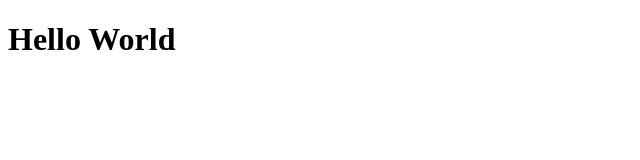
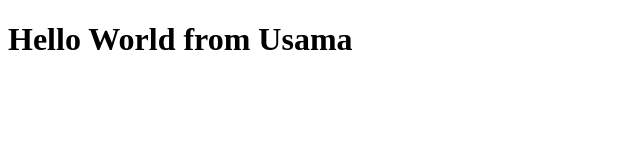
Before and after one commit to usamazahid/BootCampC1, a plain HTML site: page index.html in a window 1280 px wide. Shown: the whole page, without its empty margins (0-640 px from the left). Drawn offline with Linux system fonts and the light colour scheme.

Commit message:
Update index.html

```diff
--- a/index.html
+++ b/index.html
@@ -4,6 +4,6 @@
 	<title></title>
 </head>
 <body>
-<h1>Hello World</h1>
+<h1>Hello World from Usama</h1>
 </body>
 </html>
```
